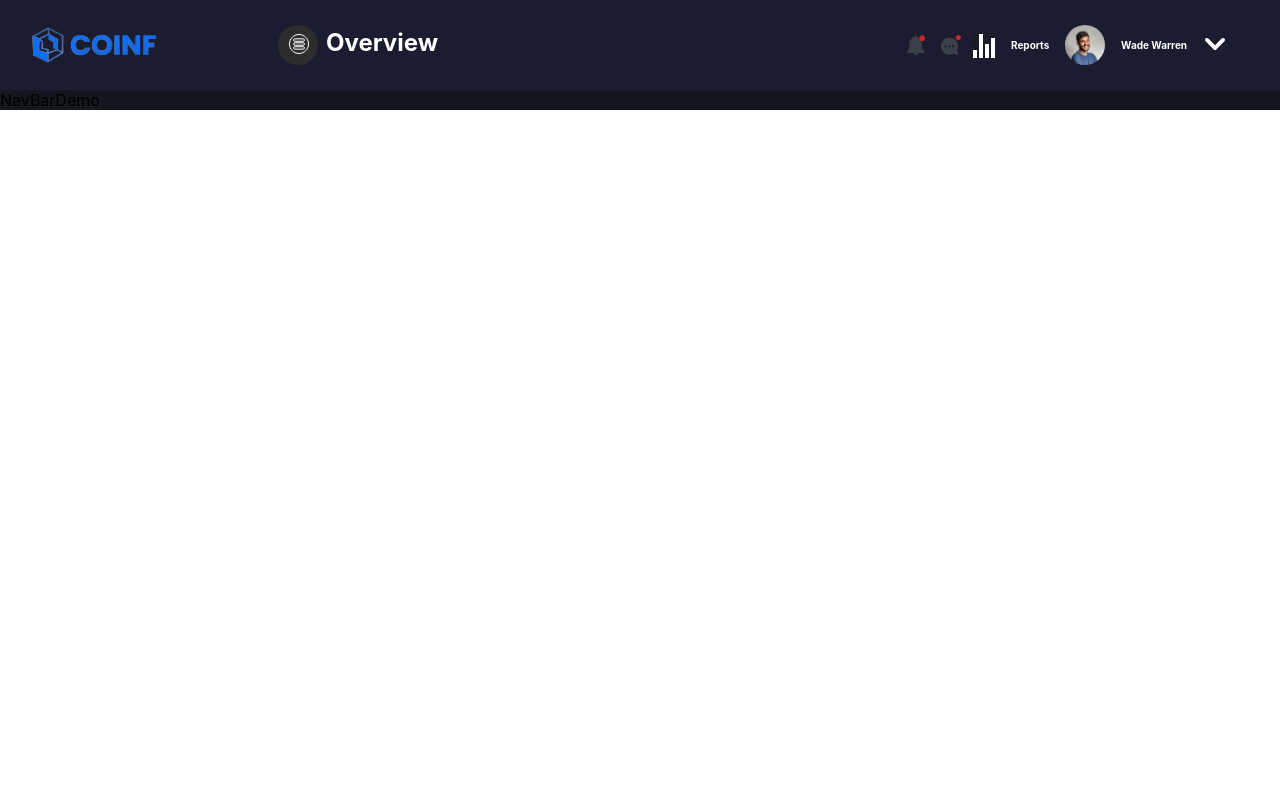
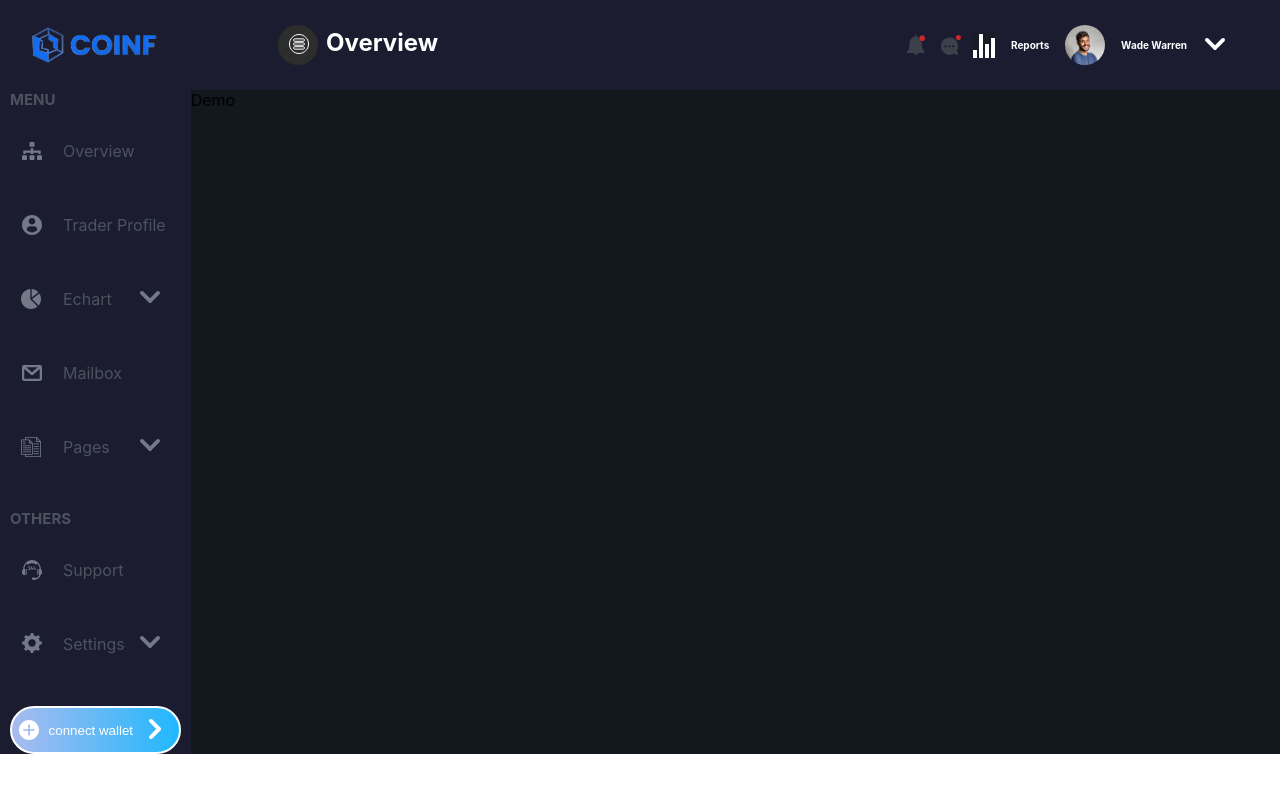
Before and after one commit to JosinGeorge10/Trading_Ui, a React (Create React App) app: page / in a window 1280 px wide. Shown: the top 792 px of the page. Built offline with nearby package versions, Linux system fonts and the light colour scheme.

Commit message:
NavBar completed

```diff
--- a/src/Components/Includes/NavBar.js
+++ b/src/Components/Includes/NavBar.js
@@ -1,9 +1,178 @@
-import React from 'react'
+import React from "react";
+import { Link } from "react-router-dom";
+import styled from "styled-components";
+import image from "../../Assets/Images/icons.svg";
 
 function NavBar() {
   return (
-    <div>NavBar</div>
-  )
+    <>
+      <LeftContainer>
+        <Wrapper2>
+          <MenuContainer>
+            <ListItem className="Title">MENU</ListItem>
+            <ListItemLink to="/">
+              <Icon1></Icon1>
+              Overview
+            </ListItemLink>
+            <ListItemLink to="/traderprofile">
+              <Icon2></Icon2>
+              Trader Profile
+            </ListItemLink>
+            <ListItemLink1 to="/echart">
+              <LinkA>
+                <Icon3></Icon3>
+                <Text>Echart</Text>
+              </LinkA>
+              <DownArrow></DownArrow>
+            </ListItemLink1>
+            <ListItemLink to="/mailbox">
+              <Icon4></Icon4>
+              Mailbox
+            </ListItemLink>
+            <ListItemLink1 to="/pages">
+              <LinkA>
+                <Icon5></Icon5>
+                <Text>Pages</Text>
+              </LinkA>
+              <DownArrow></DownArrow>
+            </ListItemLink1>
+            <ListItem className="Title">OTHERS</ListItem>
+            <ListItemLink to="/support">
+              <Icon6></Icon6>
+              Support
+            </ListItemLink>
+            <ListItemLink1 to="/settings">
+              <LinkA>
+                <Icon7></Icon7>
+                <Text>Settings</Text>
+              </LinkA>
+              <DownArrow></DownArrow>
+            </ListItemLink1>
+          </MenuContainer>
+          <Button>
+            <PlusIcon></PlusIcon>
+            connect wallet
+            <RightArrow></RightArrow>
+          </Button>
+        </Wrapper2>
+      </LeftContainer>
+    </>
+  );
 }
+export default NavBar;
 
-export default NavBar
+// const MainContainer = styled.div`
+//   background: #000;
+//   height: 100vh;
+// `;
+
+const LeftContainer = styled.div`
+  /* width: 18%; */
+  /* height: calc(100vh - 90px); */
+  /* position: fixed; */
+  background: #1b1c30;
+  /* margin-top: -19px; */
+  /* display: inline-block; */
+`;
+const Wrapper2 = styled.div`
+  padding: 0 10px;
+  display: flex;
+  flex-direction: column;
+  justify-content: space-between;
+  height: 90%;
+  /* width: 60%; */
+`;
+const MenuContainer = styled.div``;
+const ListItem = styled.h3`
+  /* margin-bottom: 20px; */
+  /* margin-top: 45px; */
+  font-size: 15px;
+  color: #4d525f;
+  margin: 0 0 30px;
+`;
+const ListItemLink = styled(Link)`
+  display: block;
+  text-decoration: none;
+  margin-bottom: 50px;
+  color: #4d525f;
+  // margin-left: 25px;
+  display: flex;
+  align-items: center;
+  margin-left: 10px;
+`;
+const ListItemLink1 = styled(Link)`
+  display: flex;
+  justify-content: space-between;
+  text-decoration: none;
+`;
+const LinkA = styled.div`
+  display: flex;
+  justify-content: space-around;
+  display: block;
+  text-decoration: none;
+  margin-bottom: 50px;
+  color: #4d525f;
+  // margin-left: 25px;
+  display: flex;
+  align-items: center;
+  margin-left: 10px;
+`;
+const Text = styled.span``;
+const Icon1 = styled.small`
+  background: url(${image});
+  display: inline-block;
+  width: 24px;
+  height: 24px;
+  background-position: -20px -103px;
+  margin-right: 19px;
+`;
+const Icon2 = styled(Icon1)`
+  background-position: -61px -103px;
+`;
+const Icon3 = styled(Icon1)`
+  background-position: -140px -103px;
+`;
+const DownArrow = styled(Icon1)`
+  width: 24px;
+  height: 18px;
+  background-position: -303px -105px;
+  margin-left: 13px;
+`;
+const Icon4 = styled(Icon1)`
+  background-position: -182px -103px;
+`;
+const Icon5 = styled(Icon1)`
+  background-position: -263px -103px;
+`;
+
+const Icon6 = styled(Icon1)`
+  background-position: -98px -103px;
+`;
+const Icon7 = styled(Icon1)`
+  background-position: -221px -104px;
+`;
+const Button = styled.button`
+  padding: 12px 7px;
+  background: linear-gradient(to right, #aabbee, #20b8fe);
+  border: 2px solid;
+  border-radius: 24px;
+  color: #fff;
+  display: flex;
+  justify-content: space-between;
+  align-items: center;
+`;
+const PlusIcon = styled.small`
+  background: url(${image});
+  display: inline-block;
+  width: 20px;
+  height: 20px;
+  background-position: -427px -109px;
+  margin-right: 7px;
+`;
+const RightArrow = styled(PlusIcon)`
+  width: 22px;
+  height: 16px;
+  background-position: -305px -176px;
+  margin-left: 7px;
+  transform: rotate(-90deg);
+`;
```
Also changed, not shown: src/Components/Includes/Header.js (+6 -5 lines).
